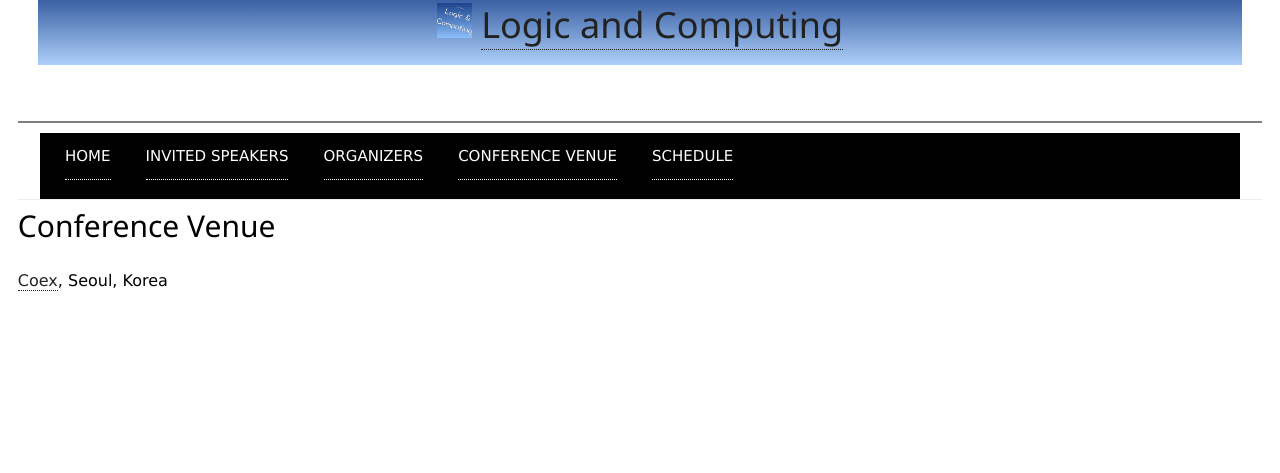
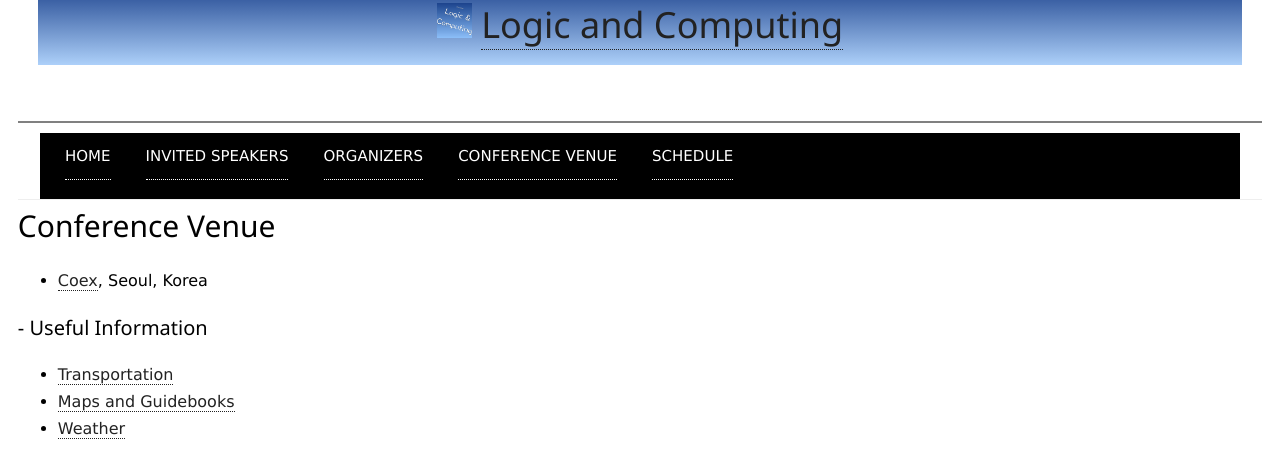
Before and after one commit to sy831/KMS-DMV, a plain HTML site: page venue.html in a window 1280 px wide. Shown: the part 85-558 px from the top of the page. Drawn offline with nearby package versions, Linux system fonts and the light colour scheme; some packages are replaced by stand-ins of ours.

Commit message:
updated
updated

```diff
--- a/venue.html
+++ b/venue.html
@@ -66,9 +66,30 @@
   <div id="article">
     <h2>Conference Venue</h2>
       <p>
-        <a href="https://www.coexcenter.com/directions-map-subway/" target="_blank">Coex</a>, Seoul, Korea
+        <ul>
+          <li>
+            <a href="https://www.coexcenter.com/directions-map-subway/" target="_blank">Coex</a>, Seoul, Korea
+          </li>
+
+        </ul>
 
       </p>
+
+      <h4>
+        - Useful Information
+      </h4>
+      <ul>
+        <li>
+          <a href="http://english.visitseoul.net/essential-Info-article/Getting-Around_/211?WT.ac=MAIN_" target="_blank"> Transportation</a>
+        </li>
+        <li>
+          <a href="http://english.visitseoul.net/map-guide-book?WT.ac=MAIN_" target="_blank"> Maps and Guidebooks</a>
+        </li>
+        <li>
+          <a href="http://english.visitseoul.net/weather" target="_blank"> Weather</a>
+        </li>
+      </ul>
+
   </div>
 </div>
 </body>
```
Also changed, not shown: organizer.html (+1 -1 lines), schedule.html (+15 -2 lines).
